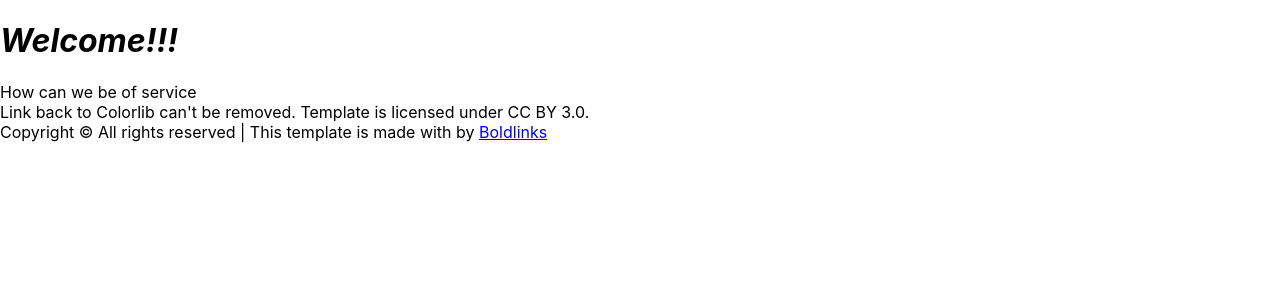
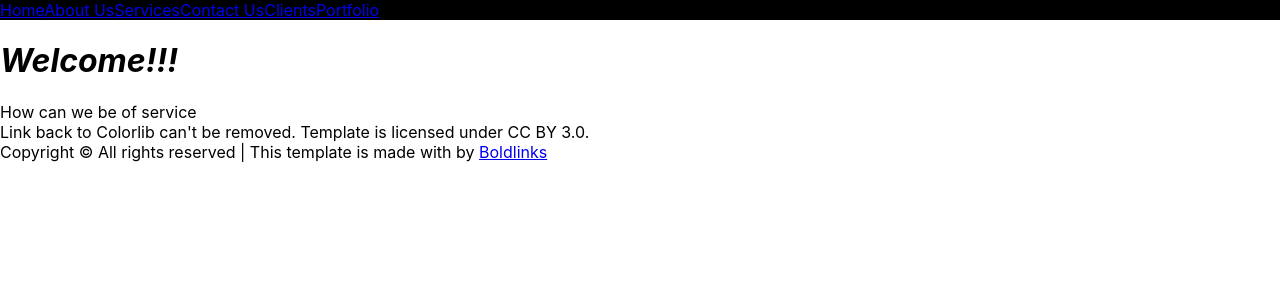
Before and after one commit to Muhammedojo/React, a React (Create React App) app: page / in a window 1280 px wide. Shown: the top 300 px of the page. Built offline with nearby package versions, Linux system fonts and the light colour scheme.

Commit message:
finishing nav inside dev branch

```diff
--- a/src/component/Nav.jsx
+++ b/src/component/Nav.jsx
@@ -1,10 +1,20 @@
 import React from 'react'
-
+import '../App.css'
 function Nav() {
     return (
         <div>
             <header className="header-section">
-                <div className="container-fluid">
+                <div className="container">
+                    <div className="row" style={{ background: "black" }}>
+
+                        <a href="#" className="site-btn m-3">Home</a>
+                        <a href="#" className="site-btn m-3">About Us</a>
+                        <a href="#" className="site-btn m-3">Services</a>
+                        <a href="#" className="site-btn m-3">Contact Us</a>
+                        <a href="#" className="site-btn m-3">Clients</a>
+                        <a href="#" className="site-btn m-3">Portfolio</a>
+
+                    </div>
 
                 </div>
 
```
